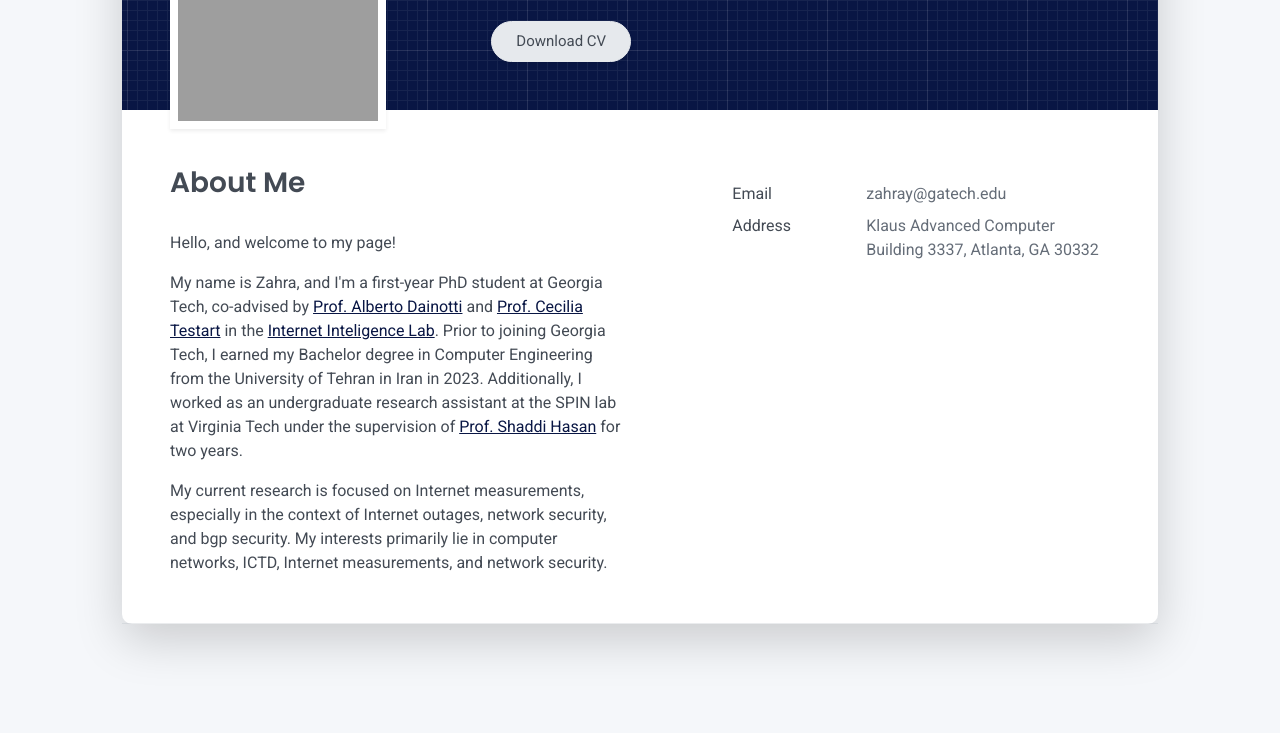
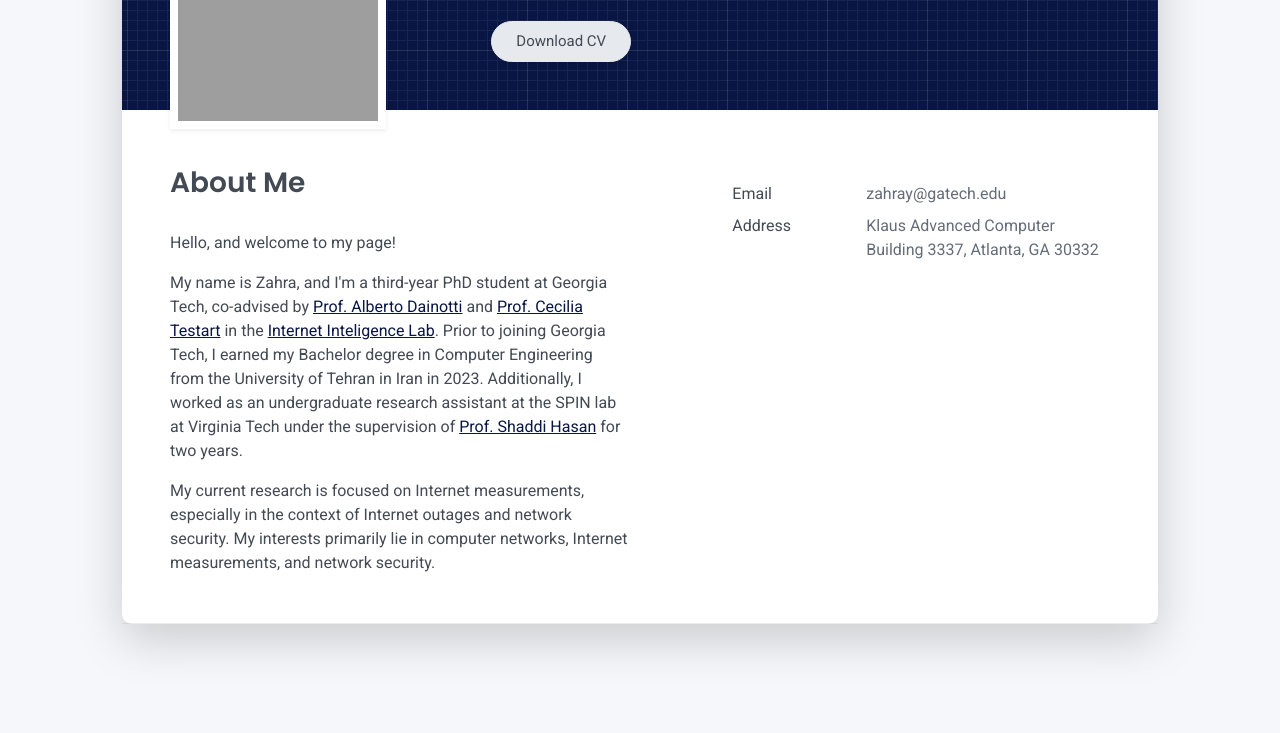
Before and after one commit to zahrayazdani/zahrayazdani.github.io, a plain HTML site: page index.html in a window 1280 px wide. Shown: the part 259-992 px from the top of the page. Drawn offline with Linux system fonts and the light colour scheme; grey boxes are pictures that could not be loaded.

Commit message:
updated Sep 6, 2025

```diff
--- a/index.html
+++ b/index.html
@@ -71,8 +71,8 @@
         <h2 class="h3 mb-3">About Me</h2>
         <p>
         	Hello, and welcome to my page!
-          <p> My name is Zahra, and I'm a first-year PhD student at Georgia Tech, co-advised by <a href="https://faculty.cc.gatech.edu/~adainotti6/">Prof. Alberto Dainotti</a> and <a href="https://www.cc.gatech.edu/people/cecilia-testart">Prof. Cecilia Testart</a> in the <a href="https://inetintel.notion.site/Internet-Intelligence-Research-Lab-d186184563d345bab51901129d812ed6">Internet Inteligence Lab</a>. Prior to joining Georgia Tech, I earned my Bachelor degree in Computer Engineering from the University of Tehran in Iran in 2023. Additionally, I worked as an undergraduate research assistant at the SPIN lab at Virginia Tech under the supervision of <a href="https://cs.vt.edu/people/faculty/shaddi-hasan.html">Prof. Shaddi Hasan</a> for two years.
-          <p> My current research is focused on Internet measurements, especially in the context of Internet outages, network security, and bgp security. My interests primarily lie in computer networks, ICTD, Internet measurements, and network security.
+          <p> My name is Zahra, and I'm a third-year PhD student at Georgia Tech, co-advised by <a href="https://faculty.cc.gatech.edu/~adainotti6/">Prof. Alberto Dainotti</a> and <a href="https://www.cc.gatech.edu/people/cecilia-testart">Prof. Cecilia Testart</a> in the <a href="https://inetintel.notion.site/Internet-Intelligence-Research-Lab-d186184563d345bab51901129d812ed6">Internet Inteligence Lab</a>. Prior to joining Georgia Tech, I earned my Bachelor degree in Computer Engineering from the University of Tehran in Iran in 2023. Additionally, I worked as an undergraduate research assistant at the SPIN lab at Virginia Tech under the supervision of <a href="https://cs.vt.edu/people/faculty/shaddi-hasan.html">Prof. Shaddi Hasan</a> for two years.
+          <p> My current research is focused on Internet measurements, especially in the context of Internet outages and network security. My interests primarily lie in computer networks, Internet measurements, and network security.
       </div>
       <div class="col-md-5 offset-md-1">
         <div class="row mt-2">
```
Also changed, not shown: 1 other file.
